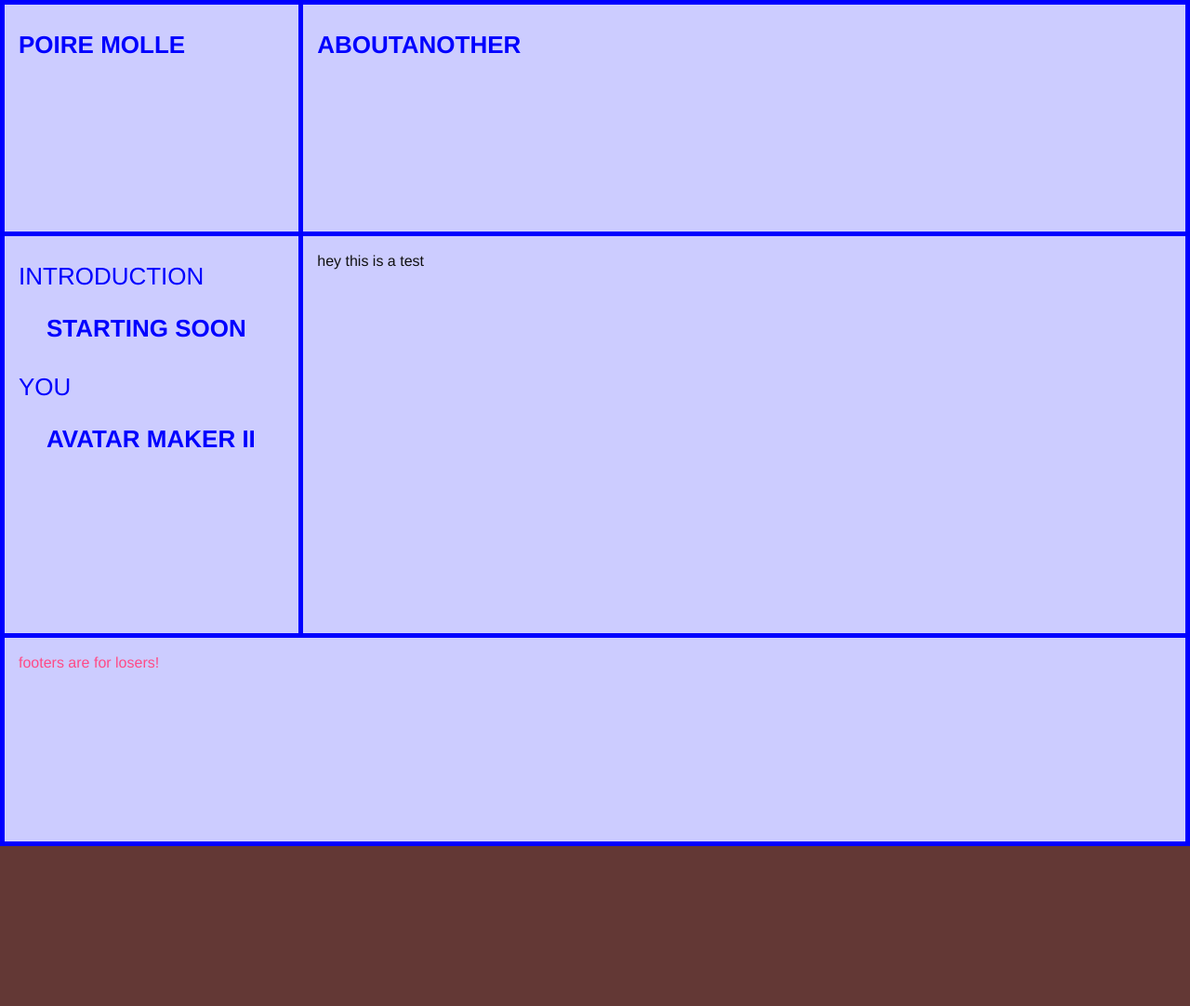
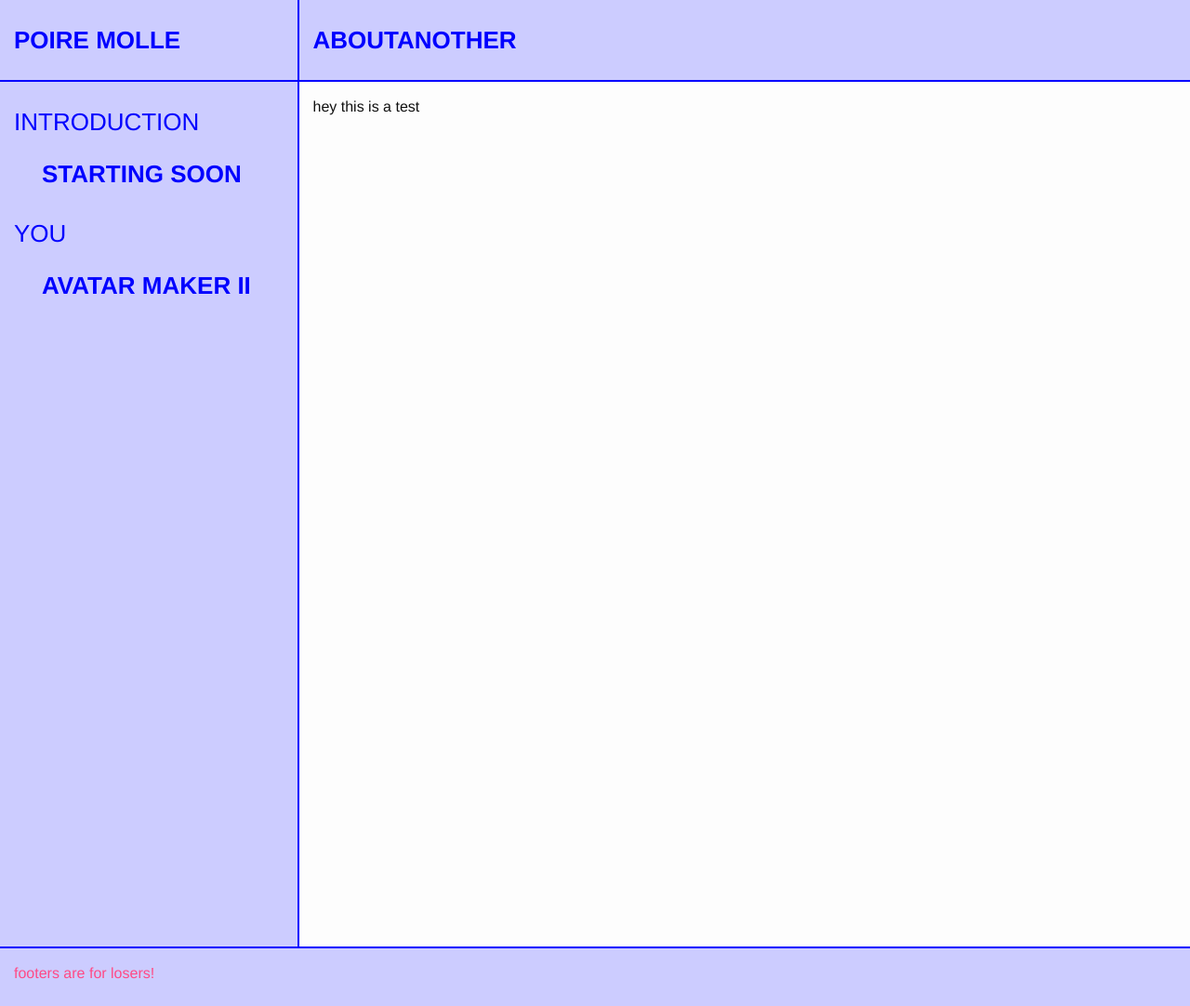
Before and after one commit to poiremolle/blog, a Jekyll site: the page built from index.md, in a window 1280 px wide. Shown: the whole page at 93% size. Built offline with Jekyll 4.4.1, drawn with Linux system fonts in a browser that asks for light colours; before the commit the page ends 910 px from its top, so only the background shows below that.

Commit message:
removing container padding and setting gap to 2 px and setting content background to theme bg colour

```diff
--- a/_sass/minima/_layout.scss
+++ b/_sass/minima/_layout.scss
@@ -60,9 +60,9 @@
     "sidebar content"
     "footer footer";
   grid-template-columns: 1fr 3fr;
-  gap: 5px;
+  gap: 2px;
   background-color: $brand-color;
-  padding: 5px;
+  //padding: 2px;
 
   @include media-query($on-palm) {
     display: block;
@@ -72,6 +72,7 @@
 .container > div {
   background-color: rgba(255, 255, 255, 0.8);
   padding: $spacing-unit / 2;
+  //border: 2px solid $brand-color;
 }
 
 .container > div.logo {
@@ -167,11 +168,13 @@
     @include trigger-behavior;
   }
 }
-.container > main.content {
+.container > div.content {
   grid-area: content;
   //@include base-container-attributes($background-color);
   min-height: 100vh;
+  background-color: $background-color;
 }
+
 .container > div.footer {
   grid-area: footer;
   //@include base-container-attributes($footer-color);
```
